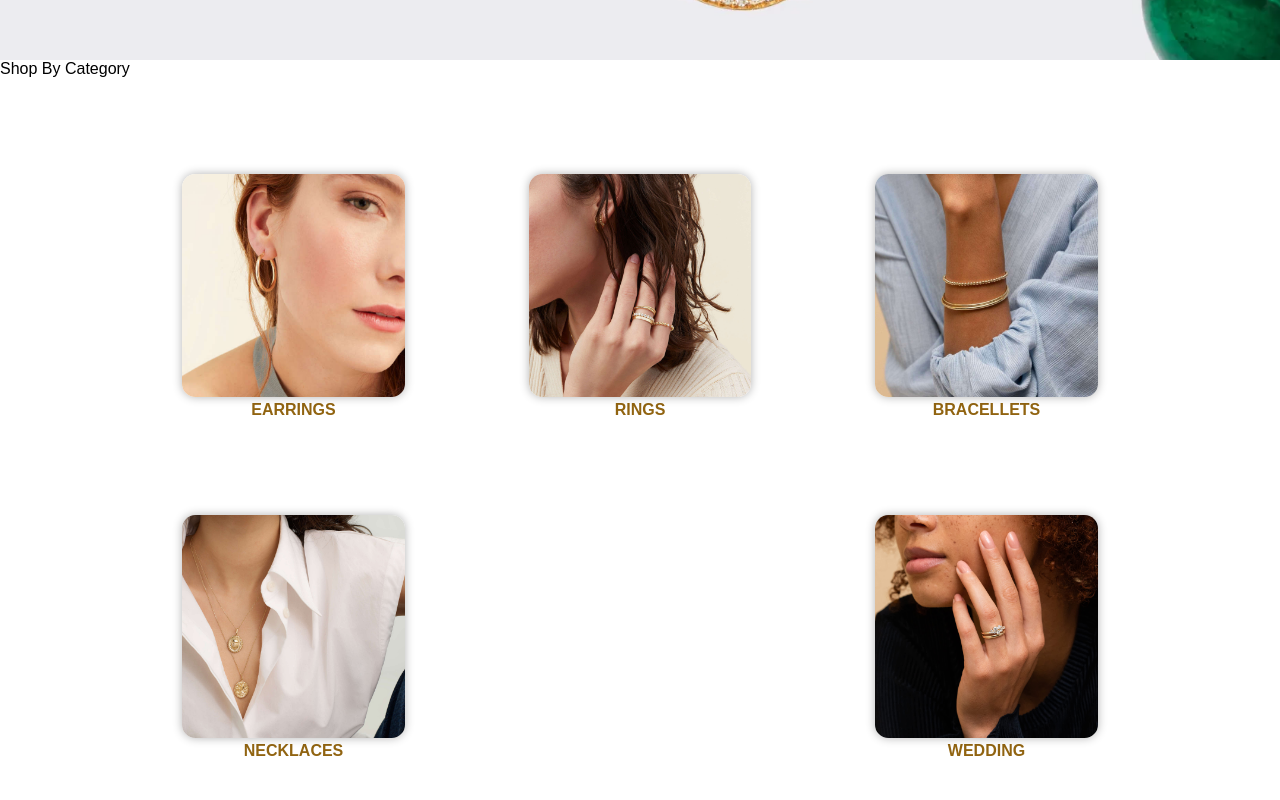
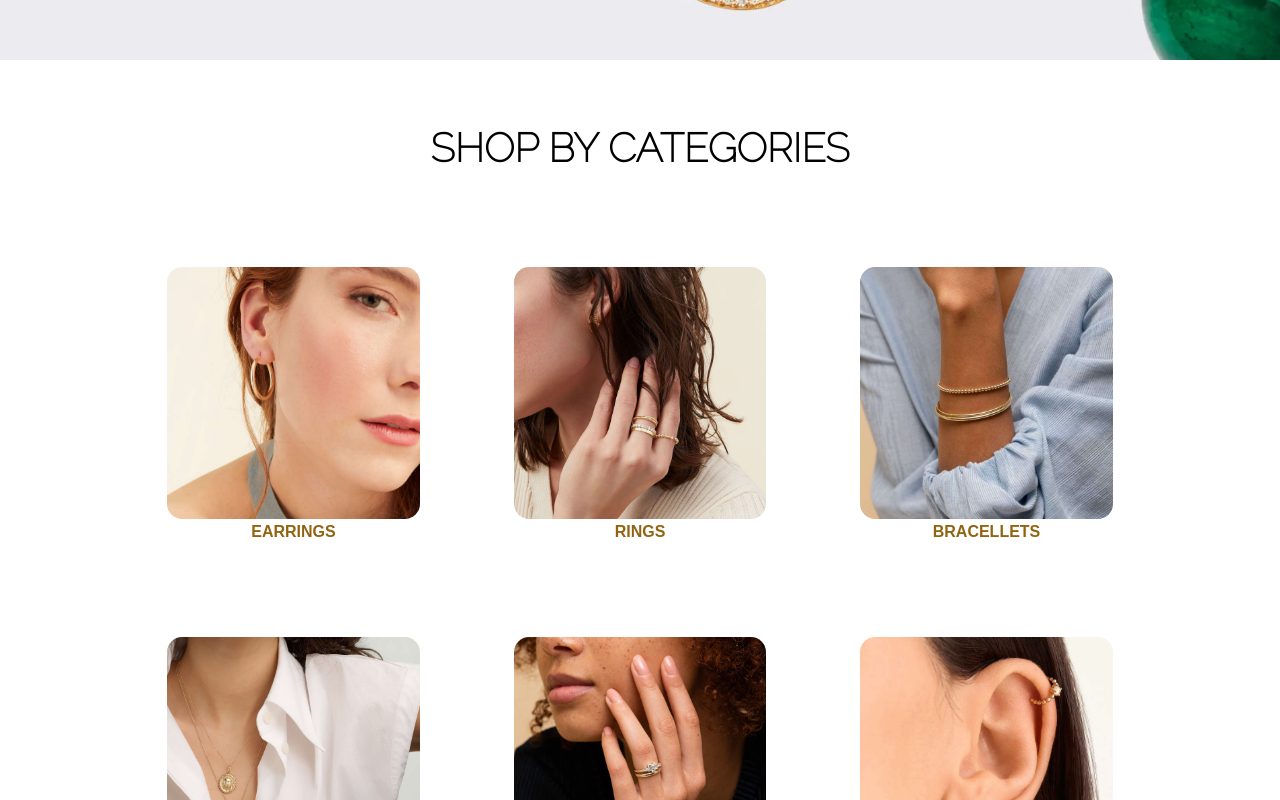
Before and after one commit to NazikAskhatova/diploma, a React (Create React App) app: page / in a window 1280 px wide. Shown: the part 580-1380 px from the top of the page. Built offline with nearby package versions, Linux system fonts and the light colour scheme; a web font is replaced by a local one.

Commit message:
added new Category Single Earrings in data files

```diff
--- a/src/components/CategoryList/CategoryItem/CategoryItem.module.css
+++ b/src/components/CategoryList/CategoryItem/CategoryItem.module.css
@@ -1,10 +1,10 @@
 .CategoryItem img {
-    width: 75%;
-    height: 65%;
+    width: 85%;
+    height: 75%;
     object-fit: cover;
     object-position: center;
 
-    box-shadow: 0 0 10px rgba(0, 0, 0, 0.3);
+
     z-index: 2;
     border-radius: 6%;
 
@@ -12,7 +12,7 @@
 
   }
   .CategoryItem img:hover {
-    transform: scale(1.08);
+    transform: scale(1.04);
   }
   .CategoryItem {
     position: relative;
--- a/src/components/ShopBy/ShopBy.js
+++ b/src/components/ShopBy/ShopBy.js
@@ -1,9 +1,9 @@
 import React from "react";
-
+import "./Shopby.css"
 function ShopBy() {
   return (
 
-      <div className="container">Shop By Category</div>
+      <div className="shopby">Shop By Categories</div>
 
   );
 }
--- a/src/components/ShopBy/Shopby.css
+++ b/src/components/ShopBy/Shopby.css
@@ -0,0 +1,8 @@
+.shopby {
+   font-family: "Raleway", sans-serif;
+    font-size: 40px;
+    font-weight: bold;
+    text-transform: uppercase;
+    margin-top: 4rem;
+    text-align: center;
+}
--- a/src/data/dataCategories.js
+++ b/src/data/dataCategories.js
@@ -3,6 +3,7 @@ import Bracelets from "../assets/bracelet-cat.jpg";
 import Necklaces from "../assets/TerraNecklace-v.jpg";
 import Earrings from "../assets/earrings-category-vers.jpg";
 import Wedding from "../assets/wedding-cat.jpg";
+import SingleEarr from "../assets/single-earrings.jpg";
 
 
 const categories = [
@@ -38,6 +39,12 @@ const categories = [
     title: "Wedding",
     description: "Find the best rings for your Valentine",
   },
+  {
+    image: SingleEarr,
+    categoryId: "single-earrings",
+    title: "Single earrings",
+    description: "Find the best rings for your Valentine",
+  },
 
 
 ];
```
Also changed, not shown: src/assets/single-earrings-cat.webp (added), src/assets/single-earrings.jpg (added).
